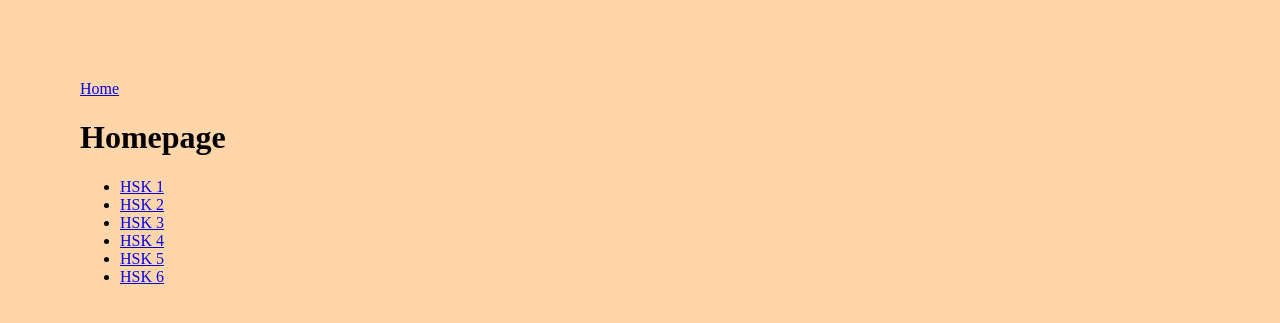
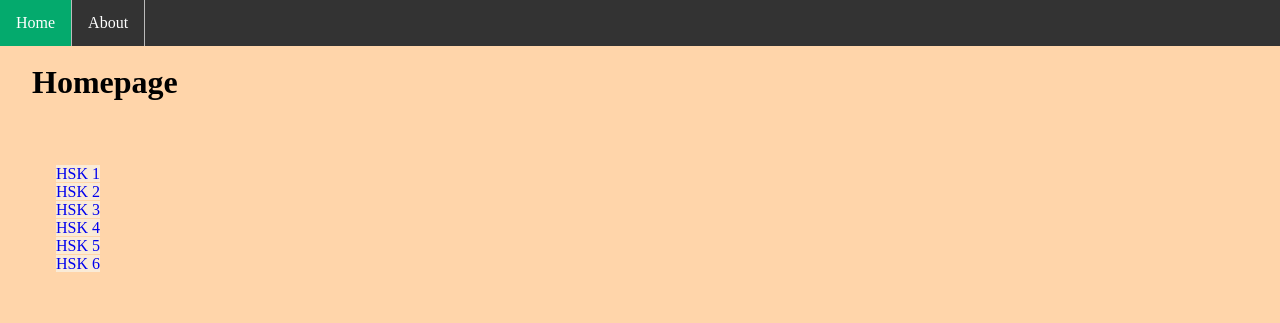
Before and after one commit to zhouyu9898/learnchinese, a Django app: page / in a window 1280 px wide. Shown: the top 323 px of the page. Run offline with Django 3.2, Linux system fonts and the light colour scheme.

Commit message:
added sidebar in html, styled in css fixed random bug, started forms.py

```diff
--- /dev/null
+++ b/learnchinese/TODO.txt
@@ -0,0 +1,4 @@
+-TODO: look at django forms to focus on input by default
+-BUG (OK): random button crashes when all words are solved (from one single hsk)
+-TODO: horizontal home bar like this https://www.w3schools.com/css/css_navbar_horizontal.asp
+-TODO: deploy app on heroku
--- /dev/null
+++ b/learnchinese/chinesetest/forms.py
@@ -0,0 +1,4 @@
+from django import forms
+
+class TestForm(forms.Form):
+    pinyin = forms.CharField(label='pinyin', max_length=30)
--- a/learnchinese/chinesetest/static/style.css
+++ b/learnchinese/chinesetest/static/style.css
@@ -1,16 +1,68 @@
 body{
 	background-color: #FFD5AA;
-	margin: 5em 5em;
+	/* margin: 5em 5em; */
+    margin-left: 0;
+}
+
+h1{
+    margin: 2em 1em;
 }
 
 table{
 	font-size: 1.5em;
 }
 
+.button{
+    margin-left: 1em;
+    background-color: antiquewhite;
+    text-decoration: none;
+}
+
+ul {
+    list-style-type: none;
+}
+
+/********************* SIDEBAR *********************/
+li.sidebar{
+    float: left;
+    border-right:1px solid #bbb;
+}
+/* li.sidebar:last-child {
+  border-right: none;
+} */
+li.sidebar a {
+  display: block;
+  color: white;
+  text-align: center;
+  padding: 14px 16px;
+  text-decoration: none;
+}
+li.sidebar a:hover:not(.active) {
+  background-color: #111;
+}
+.active {
+  background-color: #04AA6D;
+}
+ul.sidebar {
+  margin: 0;
+  padding: 0;
+  overflow: hidden;
+  background-color: #333;
+  position: fixed;
+  top: 0;
+  width: 100%;
+  z-index: 10;
+}
+
+/********************* TEXT SIZE *********************/
 #text_input{
 	/* width: 50%; */
 	margin-left: 2em;
 }
+
+
+/********************* CHECKMARK ICON *********************/
+
 
 .checkmark {
     display:inline-block;
@@ -19,6 +71,7 @@ table{
     -ms-transform: rotate(45deg); /* IE 9 */
     -webkit-transform: rotate(45deg); /* Chrome, Safari, Opera */
     transform: rotate(45deg);
+    margin-left: 1em;
 }
 
 .checkmark_stem {
--- a/learnchinese/chinesetest/templates/base.html
+++ b/learnchinese/chinesetest/templates/base.html
@@ -10,7 +10,10 @@
 <body>
     <div id="sidebar">
         {% block sidebar %}
-			<a href="/">Home</a>
+        <ul class="sidebar">
+            <li class="sidebar"><a class="active" href="/">Home</a></li>
+            <li class="sidebar"><a href="/">About</a></li>
+        </ul>
         {% endblock %}
     </div>
 
--- a/learnchinese/chinesetest/templates/index.html
+++ b/learnchinese/chinesetest/templates/index.html
@@ -4,7 +4,7 @@
     <h1>Homepage</h1>
 	<ul>
         {% for hsk in hsks %}
-            <li><a href="{% url 'chinesetest:test' hsk %}">HSK {{ hsk }}</a></li>
+            <li><a href="{% url 'chinesetest:test' hsk %}" class="button">HSK {{ hsk }}</a></li>
         {% endfor %}
 	</ul>
 {% endblock content %}
--- a/learnchinese/chinesetest/views.py
+++ b/learnchinese/chinesetest/views.py
@@ -1,6 +1,8 @@
 from django.shortcuts import render, reverse
 from django.http import HttpResponse, HttpResponseRedirect
+from django.db.models.query import EmptyQuerySet
 from .models import Word
+from .forms import TestForm
 import random
 import unidecode
 
@@ -30,6 +32,12 @@ def check(request):
     else:
         return HttpResponseRedirect(reverse('chinesetest:random', args=(w.hsk,)))
 
+def check_form(request):
+    if request.method == 'POST':
+        form = TestForm(request.POST)
+        if form.is_valid():
+            print()
+
 
 def reset(request, hsk):
     Word.objects.all().filter(hsk=hsk).update(solved=False)
@@ -38,8 +46,13 @@ def reset(request, hsk):
 
 def random(request, hsk):
     #TODO: look at django forms to focus on input by default
-    word = Word.objects.all().filter(hsk=hsk).filter(solved=False).order_by('?')[0]
 
-    context = {'words_list': [word], 'hsk': hsk, 'full_test':False}
+    unsolved_words = Word.objects.all().filter(hsk=hsk).filter(solved=False).order_by('?')
+    if not unsolved_words:
+        words = Word.objects.filter(hsk=hsk)
+        context = {'words_list': words, 'hsk': hsk, 'full_test':True}
+    else:
+        word = unsolved_words[0]
+        context = {'words_list': [word], 'hsk': hsk, 'full_test':False}
 
     return render(request, 'test.html', context)
```
Also changed, not shown: learnchinese/chinesetest.db.
